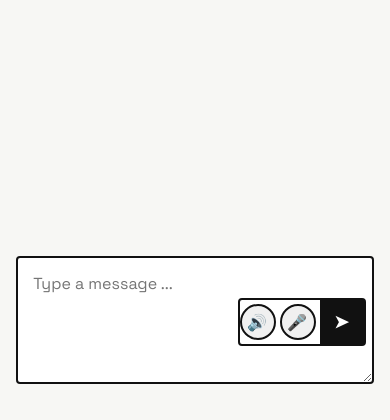
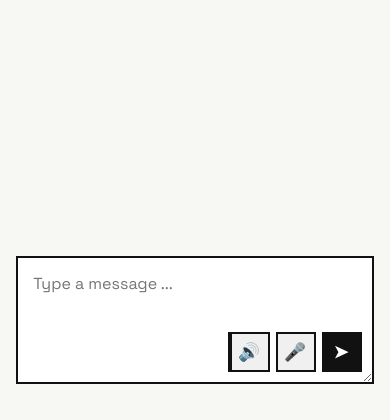
Before and after one commit to Ashish-Tembhekar/AzureRAG, a Flask app: page / in a window 390 px wide. Shown: the part 426-846 px from the top of the page. Run offline with Flask 3, Linux system fonts and the light colour scheme; parts of the project's set-up code (start-up, migrations or seed data) failed here and were passed over.

Commit message:
Text Input UI fixes

```diff
--- a/static/styles.css
+++ b/static/styles.css
@@ -544,32 +544,32 @@ pre {
 
 .composer-box {
   position: relative;
-  max-width: 680px;
+  max-width: 940px;
   margin: 0 auto;
-  display: flex;
-  align-items: stretch;
+  display: block; /* Changed from flex to block */
 }
 
 .composer-box textarea {
   min-height: 128px;
-  padding: 0.95rem;
+  padding: 0.95rem 180px 0.95rem 0.95rem; /* Make room on the right for buttons */
   font-size: 1rem;
   background: #ffffff;
   border: 2px solid #111111;
-  border-right: none;
-  border-radius: 4px 0 0 4px;
-  flex: 1;
-  max-width: 632px;
+  border-radius: 0px; /* Rounded corners for the whole input box */
+  width: 100%;
+  display: block;
 }
 
 .composer-controls {
+  position: absolute;
+  right: 12px;
+  bottom: 12px;
   display: flex;
   align-items: center;
-  gap: 0;
+  gap: 6px; /* Spacing between buttons */
   background: transparent;
   padding: 0;
-  border: 2px solid #111111;
-  border-radius: 0 4px 4px 0;
+  border: none; /* No collective border */
 }
 
 .speaker-toggle-btn,
@@ -577,11 +577,11 @@ pre {
 .record-btn,
 .send-btn {
   background: #f0f0f0;
-  border: none;
-  border-left: 1px solid #111111;
-  width: 44px;
-  height: 44px;
-  font-size: 1.2rem;
+  border: 2px solid #111111; /* Individual boundaries */
+  border-radius: 0px; /* Rounded buttons */
+  width: 40px;
+  height: 40px;
+  font-size: 1.1rem;
   cursor: pointer;
   transition: all 0.2s;
   display: flex;
@@ -595,6 +595,11 @@ pre {
   color: #ffffff;
 }
 
+.record-btn {
+  color: #ff4444;
+  animation: pulse-record 1.5s infinite;
+}
+
 .speaker-toggle-btn:hover,
 .voice-toggle-btn:hover,
 .record-btn:hover {
@@ -604,6 +609,7 @@ pre {
 .speaker-toggle-btn.active {
   background: #111111;
   color: #ffffff;
+  animation: pulse-speaker 2s infinite;
 }
 
 .voice-toggle-btn.active {
@@ -638,122 +644,6 @@ pre {
     }
 }
 
-.composer-box {
-  position: relative;
-  max-width: 680px;
-  margin: 0 auto;
-  display: flex;
-  align-items: flex-end;
-  gap: 0.5rem;
-}
-
-.composer-input-wrapper {
-  position: relative;
-  flex: 1;
-}
-
-.composer-box textarea {
-  min-height: 128px;
-  padding: 0.95rem 3rem 0.95rem 0.95rem;
-  font-size: 1rem;
-  background: #ffffff;
-  width: 100%;
-}
-
-.composer-controls {
-    position: absolute;
-    right: 0.5rem;
-    top: 50%;
-    transform: translateY(-50%);
-    display: flex;
-    align-items: center;
-    gap: 0.25rem;
-    z-index: 10;
-}
-
-.speaker-toggle-btn {
-    background: #f0f0f0;
-    border: 2px solid #111111;
-    border-radius: 50%;
-    width: 36px;
-    height: 36px;
-    font-size: 1rem;
-    cursor: pointer;
-    transition: all 0.2s;
-    display: flex;
-    align-items: center;
-    justify-content: center;
-}
-
-.speaker-toggle-btn:hover {
-    background: #e0e0e0;
-}
-
-.speaker-toggle-btn.active {
-    background: #111111;
-    color: #ffffff;
-    animation: pulse-speaker 2s infinite;
-}
-
-@keyframes pulse-speaker {
-    0% {
-        box-shadow: 0 0 0 0 rgba(17, 17, 17, 0.7);
-    }
-    70% {
-        box-shadow: 0 0 0 8px rgba(17, 17, 17, 0);
-    }
-    100% {
-        box-shadow: 0 0 0 0 rgba(17, 17, 17, 0);
-    }
-}
-
-.voice-toggle-btn {
-    background: #f0f0f0;
-    border: 2px solid #111111;
-    border-radius: 50%;
-    width: 36px;
-    height: 36px;
-    font-size: 1rem;
-    cursor: pointer;
-    transition: all 0.2s;
-    display: flex;
-    align-items: center;
-    justify-content: center;
-}
-
-.voice-toggle-btn:hover {
-    background: #e0e0e0;
-}
-
-.voice-toggle-btn.active {
-    background: #111111;
-    color: #ffffff;
-}
-
-.record-btn {
-    background: #ff4444;
-    border: 2px solid #111111;
-    border-radius: 50%;
-    width: 36px;
-    height: 36px;
-    font-size: 0.9rem;
-    cursor: pointer;
-    transition: all 0.2s;
-    display: flex;
-    align-items: center;
-    justify-content: center;
-    animation: pulse-record 1.5s infinite;
-}
-
-.send-btn {
-  width: 44px;
-  height: 44px;
-  padding: 0;
-  display: grid;
-  place-items: center;
-  font-size: 1.1rem;
-  flex-shrink: 0;
-}
 
 .card-check {
   border: 2px solid #111111;
@@ -899,19 +789,14 @@ pre {
   }
 
   .composer-box textarea {
-    border-radius: 4px;
+    border-radius: 0px;
     border: 2px solid #111111;
     max-width: 100%;
     margin-bottom: 0.25rem;
   }
 
   .composer-controls {
-    border-radius: 4px;
+    border-radius: 0px;
     border-left: 2px solid #111111;
   }
 }
-
-.composer-box {
-    max-width: 100%;
-}
-}
```
